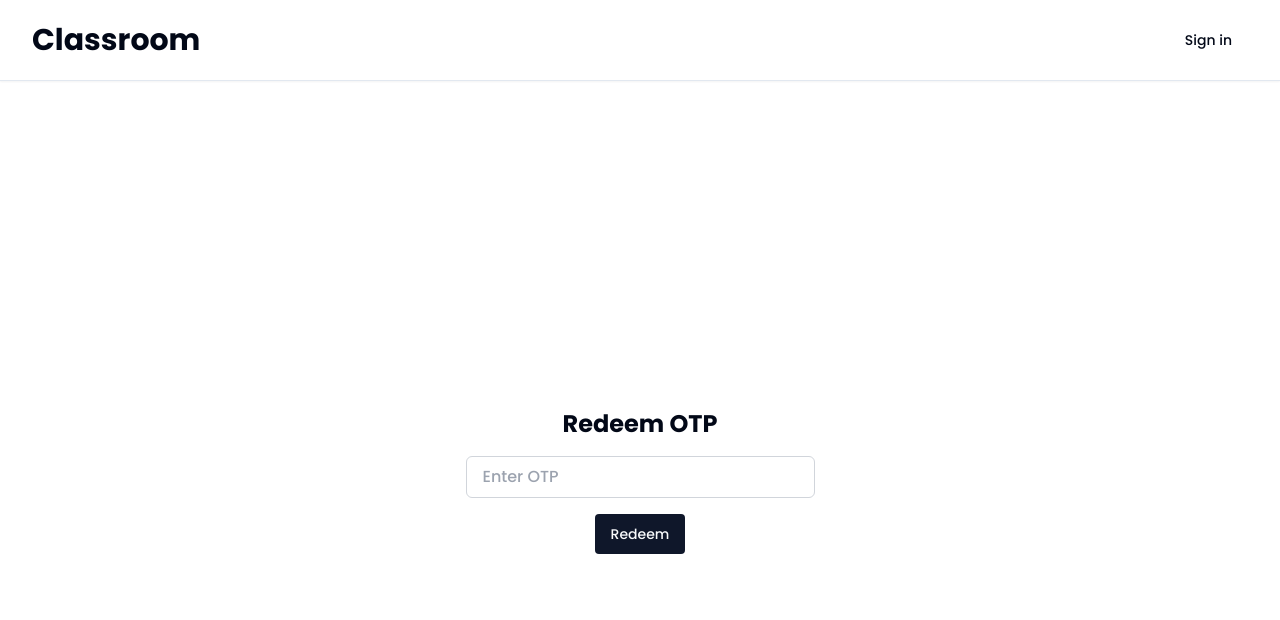
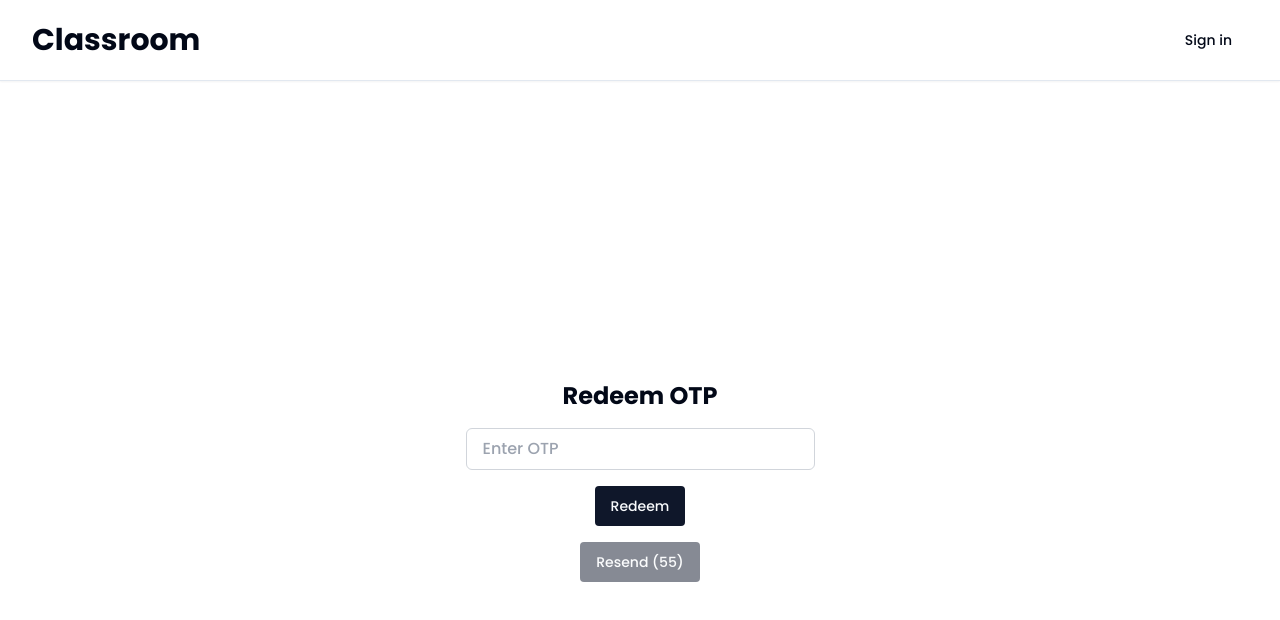
Before and after one commit to classroom-advanced-web/Final-Project, a React (Vite) app in the folder frontend/: page /forgot-password/redeem in a window 1280 px wide. Shown: the top 620 px of the page. Built offline with nearby package versions, Linux system fonts and the light colour scheme.

Commit message:
them countdown

```diff
--- a/frontend/src/pages/forgot-password/RedeemOTP.tsx
+++ b/frontend/src/pages/forgot-password/RedeemOTP.tsx
@@ -2,9 +2,26 @@ import { Button } from '@/components/ui/button';
 import React, { useState } from 'react';
 import { useSearchParams } from 'react-router-dom';
 
+import { useEffect } from 'react';
+
 const RedeemOTP: React.FC = () => {
   const [otp, setOtp] = useState('');
   const [searchParams, setSearchParams] = useSearchParams();
+  const [countdown, setCountdown] = useState(60);
+  const [isResendDisabled, setIsResendDisabled] = useState(true);
+  useEffect(() => {
+    let timer: NodeJS.Timeout;
+
+    if (countdown > 0 && isResendDisabled) {
+      timer = setTimeout(() => {
+        setCountdown(countdown - 1);
+      }, 1000);
+    } else if (countdown === 0 && isResendDisabled) {
+      setIsResendDisabled(false);
+    }
+
+    return () => clearTimeout(timer);
+  }, [countdown, isResendDisabled]);
 
   console.log(searchParams.get('email'));
 
@@ -14,6 +31,12 @@ const RedeemOTP: React.FC = () => {
 
   const handleRedeem = () => {
     // TODO: Implement redeem logic here
+  };
+
+  const handleResend = () => {
+    setIsResendDisabled(true);
+    setCountdown(60);
+    // TODO: Implement resend logic here
   };
 
   return (
@@ -26,8 +49,11 @@ const RedeemOTP: React.FC = () => {
         className='mb-4 rounded-md border border-gray-300 px-4 py-2'
         placeholder='Enter OTP'
       />
-      <Button onClick={handleRedeem} className='rounded '>
+      <Button onClick={handleRedeem} className='w-1/7 rounded'>
         Redeem
+      </Button>
+      <Button onClick={handleResend} disabled={isResendDisabled} className='w-1/7 mt-4 rounded'>
+        {isResendDisabled ? `Resend (${countdown})` : 'Resend'}
       </Button>
     </div>
   );
```
